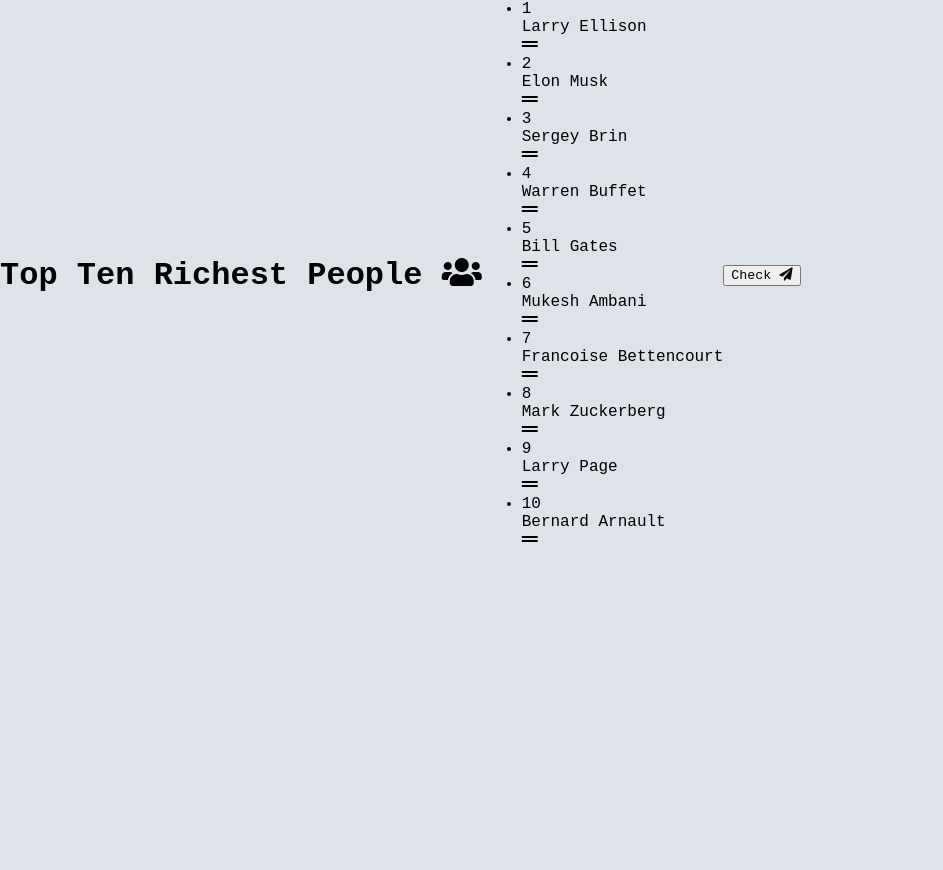
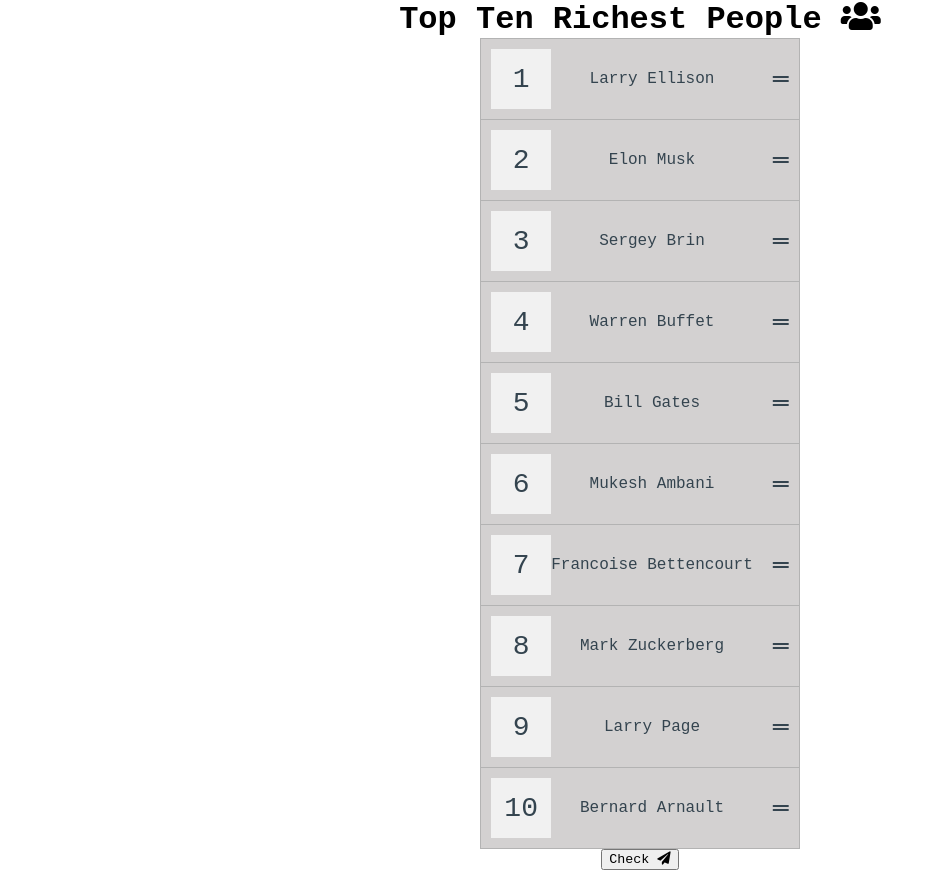
Before and after one commit to cletus91/drag-and-drop-api, a plain HTML site: page index.html in a window 1280 px wide. Shown: the whole page, without its empty margins (0-943 px from the left). Before the commit the page ends 800 px from the top, so only its background shows below. Drawn offline with Linux system fonts and the light colour scheme; a web font is replaced by a local one.

Commit message:
style list items

```diff
--- a/index.js
+++ b/index.js
@@ -28,8 +28,8 @@
 			const listItem = document.createElement('li');
 			listItem.setAttribute('data-index', index);
 			listItem.innerHTML = `
+            <div class="draggable" draggable="true">
             <span class="number">${index + 1}</span>
-            <div class="draggable" draggable="true">
                 <p class="person">${person}</p>
                 <i class="fas fa-grip-lines"></i>
             </div>
--- a/styles.css
+++ b/styles.css
@@ -1,4 +1,11 @@
 @import url('https://fonts.googleapis.com/css2?family=Syne+Mono&display=swap');
+
+:root {
+	--background-color-primary: #f1f1f1;
+	--background-color-secondary: #d3d1d1;
+	--border-color: #b3b3b3;
+	--text-color: #34444f;
+}
 
 * {
 	font-family: 'Syne Mono', monospace;
@@ -7,8 +14,48 @@
 }
 
 body {
-	background-color: rgb(221, 227, 233);
+	background-color: var(--background-color);
 	margin: 0 auto;
 	display: flex;
+	flex-direction: column;
 	align-items: center;
+	justify-content: flex-start;
+	height: 100vh;
 }
+
+.draggable-list {
+	border: 1px solid var(--border-color);
+	color: var(--text-color);
+	padding: 0;
+	list-style-type: none;
+}
+
+.draggable-list li {
+	background-color: var(--background-color-secondary);
+}
+
+.draggable-list li:not(:last-of-type) {
+	border-bottom: 1px solid var(--border-color);
+}
+
+.draggable-list .number {
+	background-color: var(--background-color-primary);
+	display: flex;
+	align-items: center;
+	justify-content: center;
+	font-size: 28px;
+	height: 60px;
+	width: 60px;
+}
+
+.draggable-list .person {
+	margin: 0 20px 0 0;
+}
+
+.draggable {
+	cursor: pointer;
+	display: flex;
+	align-items: center;
+	justify-content: space-between;
+	padding: 10px;
+}
```
